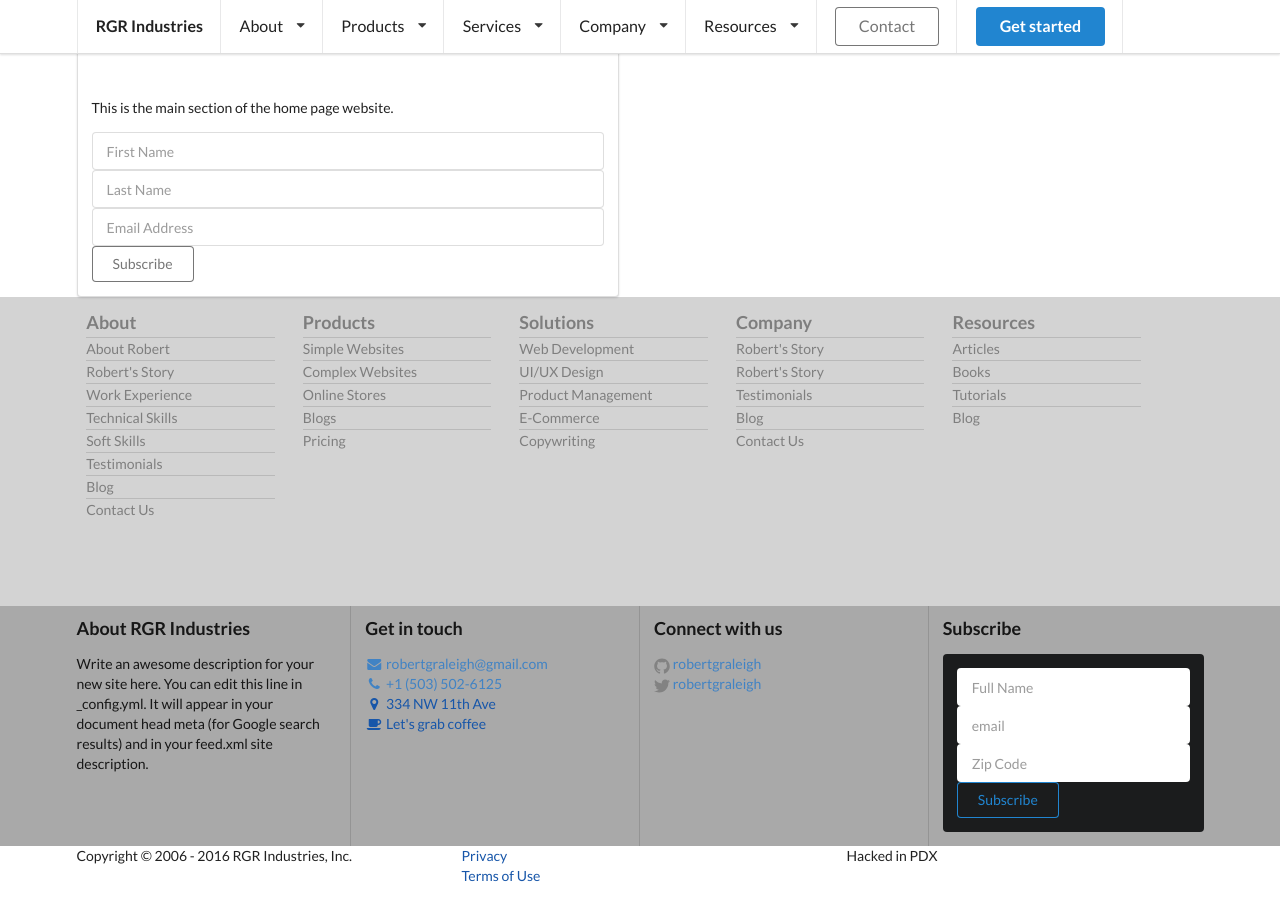
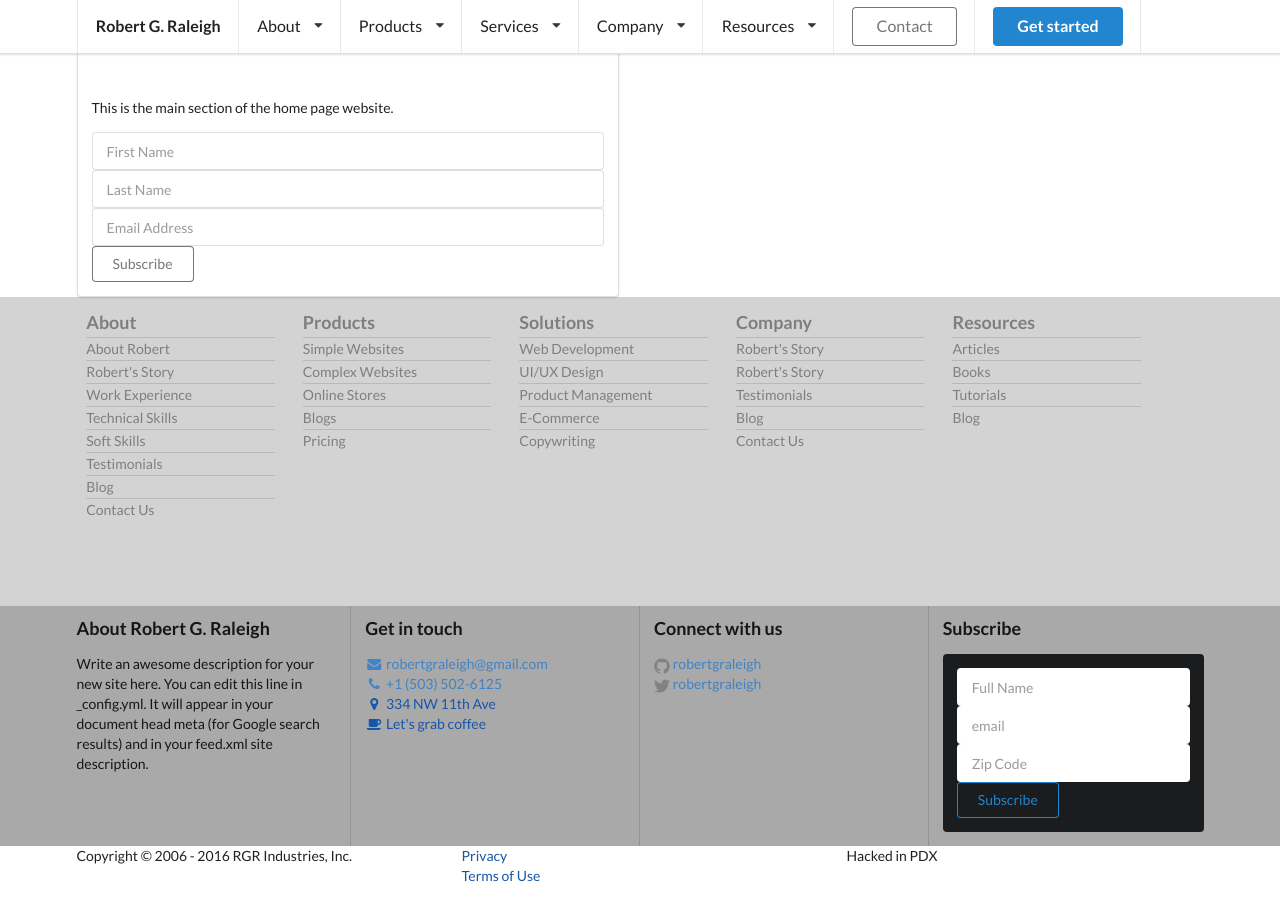
Before and after one commit to robertgraleigh/robertgraleigh.github.io, a Jekyll site: the page built from index.html, in a window 1280 px wide and 900 px high, scrolled down 1860 px. Built offline with Jekyll 4.4.1, drawn with Linux system fonts in a browser that asks for light colours.

Commit message:
updated site title

```diff
--- a/_config.yml
+++ b/_config.yml
@@ -6,7 +6,7 @@
 # 'jekyll serve'. If you change this file, please restart the server process.
 
 # Site settings
-title: RGR Industries
+title: Robert G. Raleigh
 email: robertgraleigh@gmail.com
 phone: +1 (503) 502-6125
 description: > # this means to ignore newlines until "baseurl:"
```
